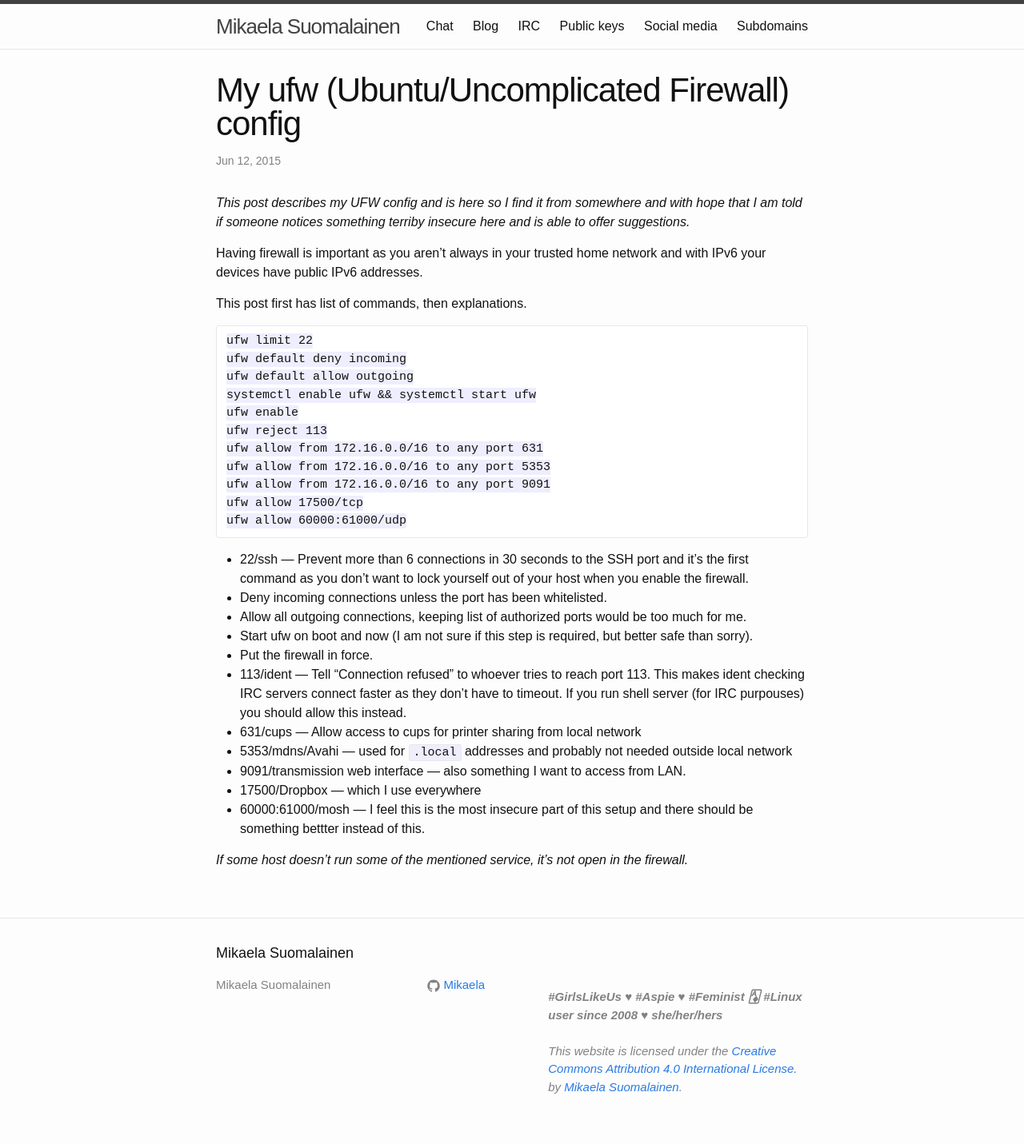
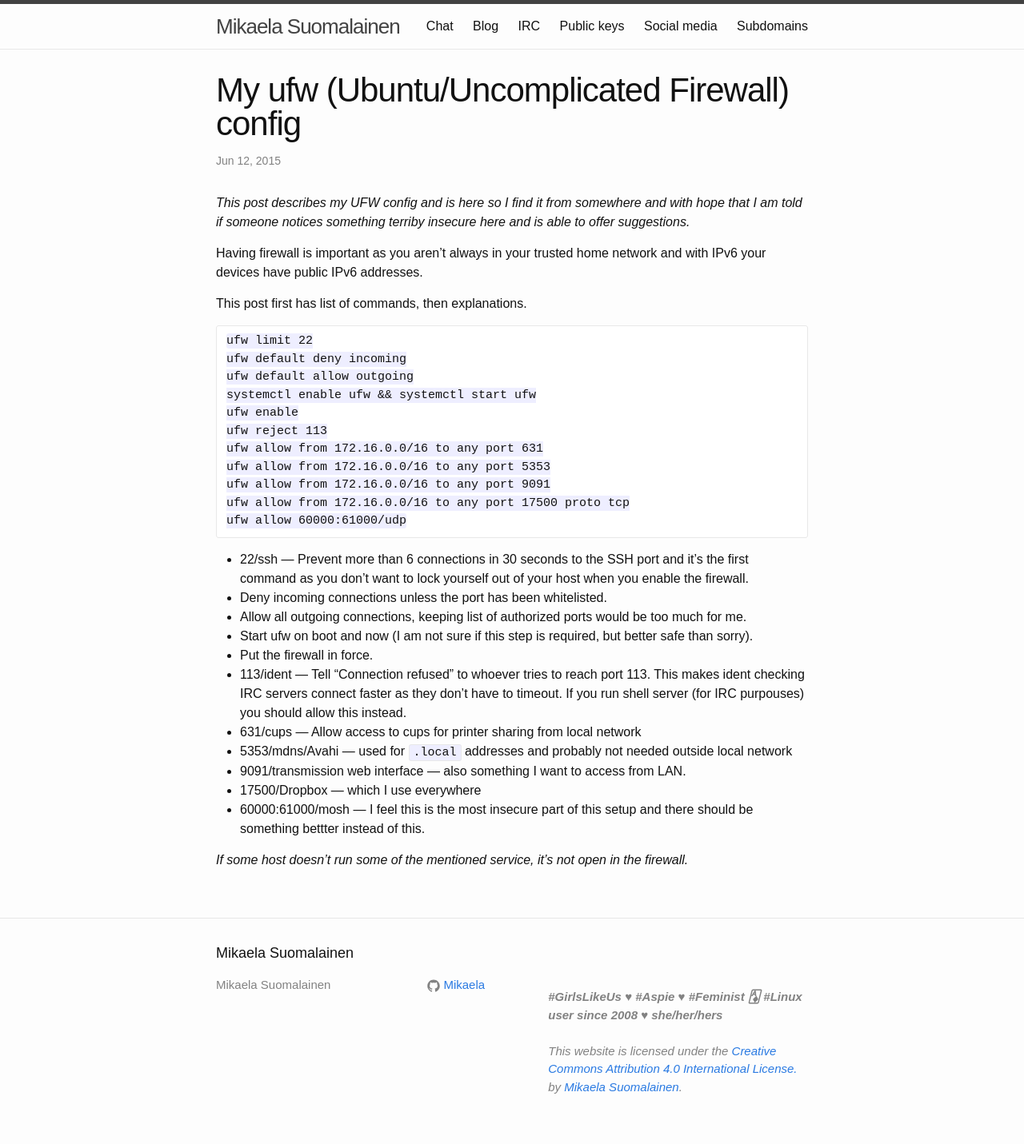
Before and after one commit to Mikaela/mikaela.github.io, a Jekyll site: the page built from _posts/2015-06-12-ufw.md, in a window 1280 px wide. Shown: the whole page at 80% size. Built offline with Jekyll 4.4.1, drawn with Linux system fonts in a browser that asks for light colours; Markdown is read by kramdown in place of the engine named in the settings; comment, search, counter and statistics services are not loaded.

Commit message:
_posts/ufw: restrict Dropbox LAN sync to LAN

````diff
--- a/_posts/2015-06-12-ufw.md
+++ b/_posts/2015-06-12-ufw.md
@@ -26,7 +26,7 @@
 ufw allow from 172.16.0.0/16 to any port 631
 ufw allow from 172.16.0.0/16 to any port 5353
 ufw allow from 172.16.0.0/16 to any port 9091
-ufw allow 17500/tcp
+ufw allow from 172.16.0.0/16 to any port 17500 proto tcp
 ufw allow 60000:61000/udp
 ```
 
````
